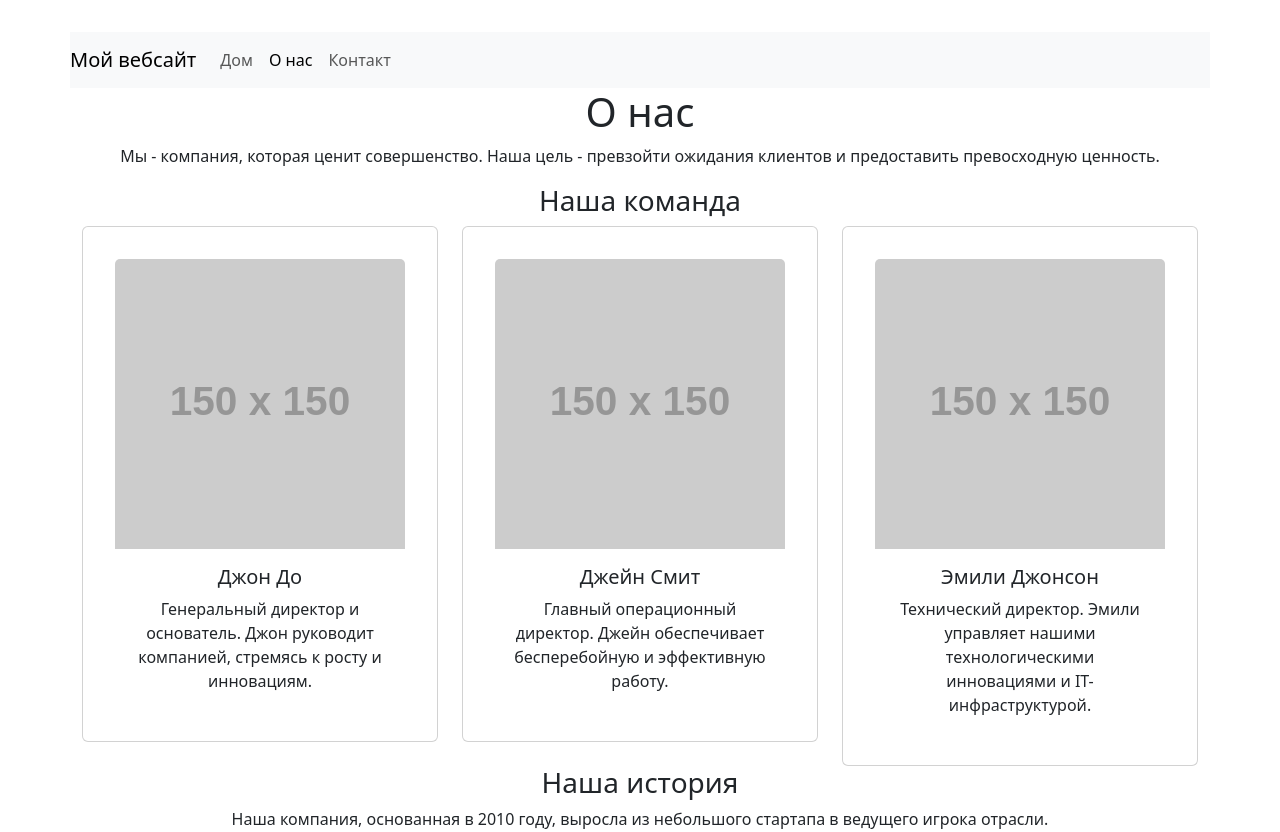
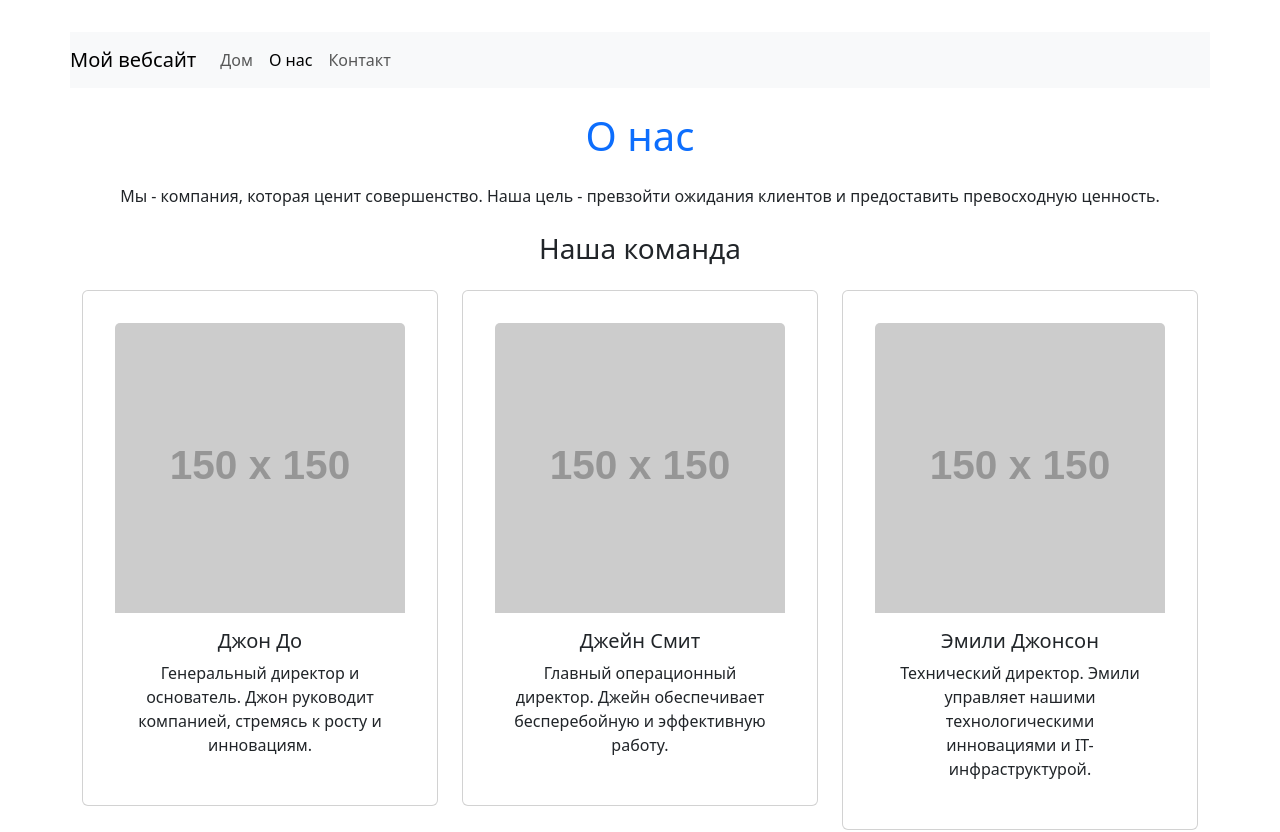
Before and after one commit to AzatMukashov/hw-js-34, a React (Vite) app: page /about in a window 1280 px wide. Shown: the top 832 px of the page. Built offline with nearby package versions, Linux system fonts and the light colour scheme.

Commit message:
Добавил отступы и фирменный цвет названию страницы

```diff
--- a/src/components/About.tsx
+++ b/src/components/About.tsx
@@ -5,13 +5,13 @@ const About = () => {
     <Container>
       <Row>
         <Col>
-          <h1>О нас</h1>
+          <h1 className='text-primary my-4'>О нас</h1>
           <p>Мы - компания, которая ценит совершенство. Наша цель - превзойти ожидания клиентов и предоставить
             превосходную ценность.</p>
-          <h3>Наша команда</h3>
+          <h3 className='my-4'>Наша команда</h3>
           <Row>
             <Col md={4}>
-              <Card>
+              <Card className='mb-4'>
                 <Card.Img variant="top" src="https://via.placeholder.com/150"/>
                 <Card.Body>
                   <Card.Title>Джон До</Card.Title>
@@ -22,7 +22,7 @@ const About = () => {
               </Card>
             </Col>
             <Col md={4}>
-              <Card>
+              <Card className='mb-4'>
                 <Card.Img variant="top" src="https://via.placeholder.com/150"/>
                 <Card.Body>
                   <Card.Title>Джейн Смит</Card.Title>
@@ -33,7 +33,7 @@ const About = () => {
               </Card>
             </Col>
             <Col md={4}>
-              <Card>
+              <Card className='mb-4'>
                 <Card.Img variant="top" src="https://via.placeholder.com/150"/>
                 <Card.Body>
                   <Card.Title>Эмили Джонсон</Card.Title>
```
